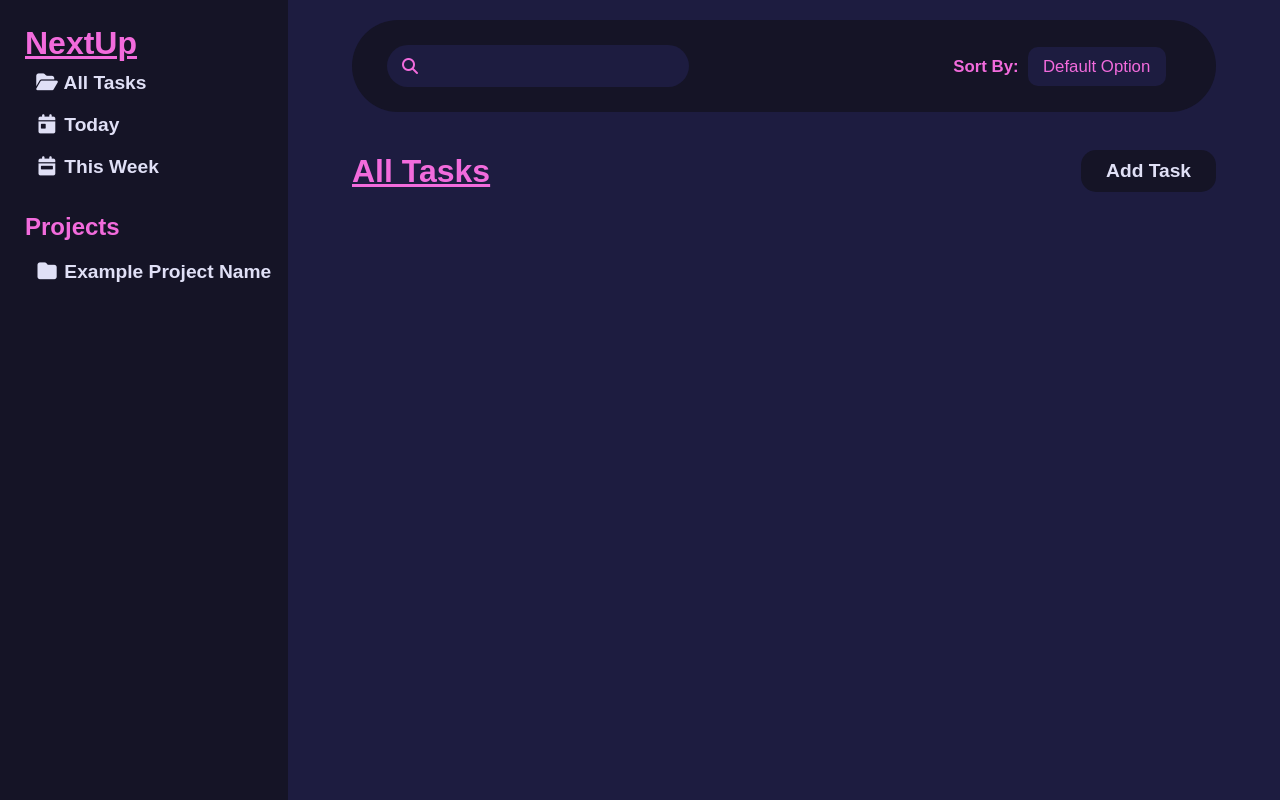
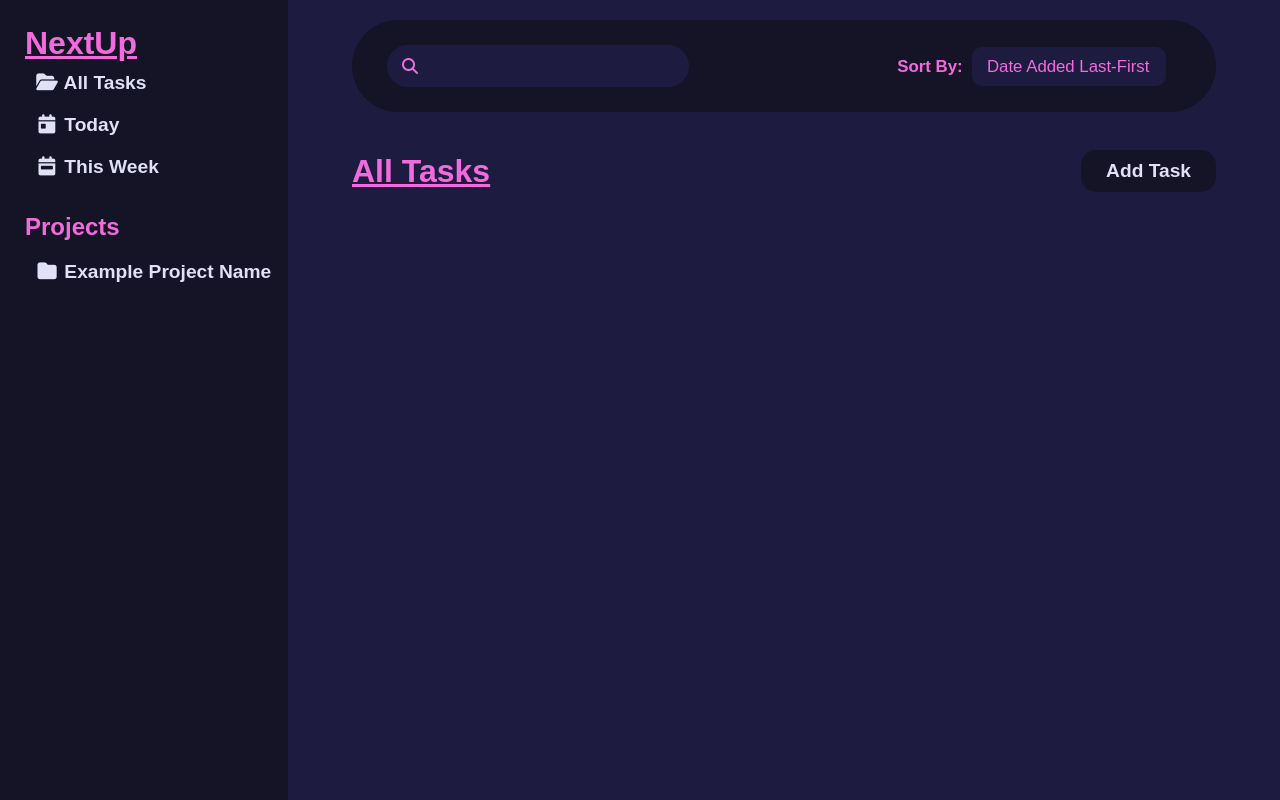
Before and after one commit to Rafael1268/odin-todo-list, a website built with webpack: page dist/index.html in a window 1280 px wide. Built offline with nearby package versions, Linux system fonts and the light colour scheme.

Commit message:
Small visual change

```diff
--- a/dist/index.html
+++ b/dist/index.html
@@ -31,7 +31,10 @@
         <div id="sorting">
           <label for="sortBy">Sort By:</label>
           <select name="sortBy" id="sortBy">
-            <option value="test">Default Option</option>
+            <option value="dateDown" selected="selected">Date Added First-Last</option>
+            <option value="dateUp" selected="selected">Date Added Last-First</option>
+            <option value="priorDown">Priority High-Low</option>
+            <option value="priorUp">Priority Low-High</option>
           </select>
         </div>
       </nav>
```
